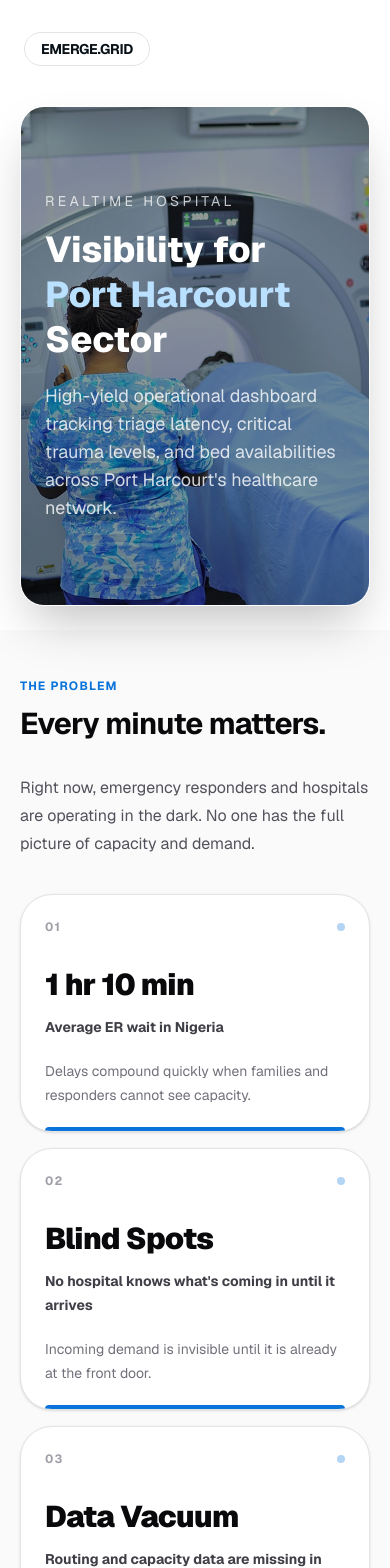
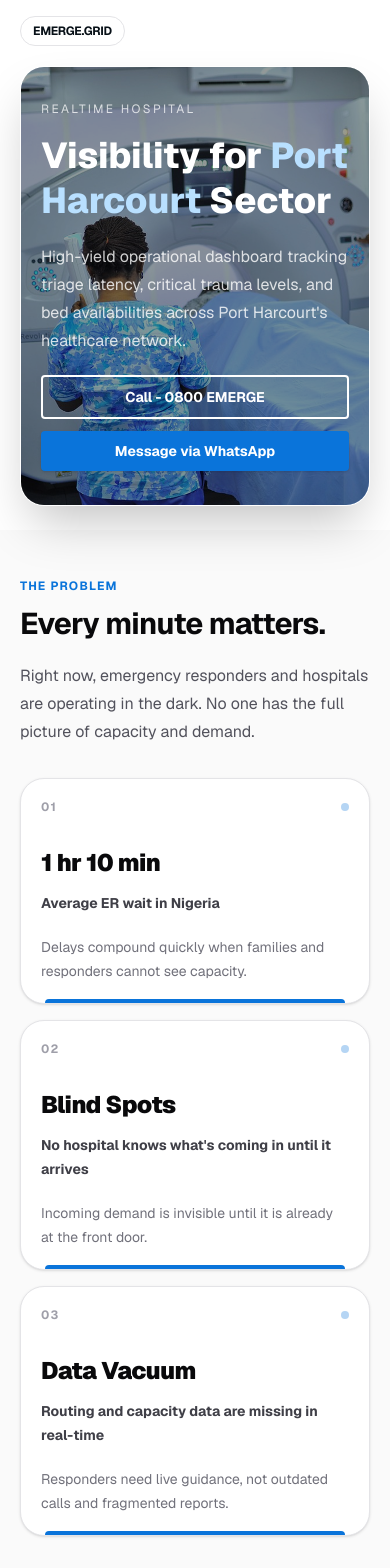
Before and after one commit to Philemon01/emerge_grid, a Next.js app in the folder my-app/: page / in a window 390 px wide. Shown: the top 1568 px of the page. Built offline with nearby package versions, Linux system fonts and the light colour scheme.

Commit message:
ui change

```diff
--- a/my-app/app/components/features-section.tsx
+++ b/my-app/app/components/features-section.tsx
@@ -12,8 +12,8 @@ export default function FeaturesSection() {
 
   return (
     <section id="features" className="px-5 py-12">
-      <div className="max-w-5xl mx-auto bg-zinc-900 text-white rounded-[3rem] p-8 sm:p-12 lg:p-20">
-        <div className="mb-12">
+      <div className="max-w-5xl mx-auto bg-zinc-900 text-white rounded-[2rem] p-6 sm:rounded-[3rem] sm:p-10 lg:p-16 xl:p-20">
+        <div className="mb-8 sm:mb-12">
           <h3 className="text-xs font-bold uppercase tracking-widest text-white/50 mb-3">
             Key features
           </h3>
@@ -22,7 +22,7 @@ export default function FeaturesSection() {
           </h2>
         </div>
 
-        <div className="grid grid-cols-1 sm:grid-cols-2 lg:grid-cols-3 gap-x-12 gap-y-10">
+        <div className="grid grid-cols-1 gap-x-8 gap-y-7 sm:grid-cols-2 lg:grid-cols-3 lg:gap-x-12 lg:gap-y-10">
           {features.map((f, i) => (
             <div key={i} className="flex gap-4 items-start">
               <span className="text-2xl">{f.icon}</span>
--- a/my-app/app/components/header.tsx
+++ b/my-app/app/components/header.tsx
@@ -1,13 +1,15 @@
+import Link from "next/link";
+
 export default function Header() {
   return (
-    <header className="w-full py-8">
-      <div className="max-w-7xl mx-auto px-6 flex items-center justify-between">
+    <header className="w-full py-4 sm:py-6 lg:py-8">
+      <div className="max-w-7xl mx-auto px-5 sm:px-6 flex items-center justify-between gap-4">
         {/* Logo to the left */}
-        <a href="/" className="flex items-center gap-3 group">
-          <div className="px-4 py-1.5 rounded-full border border-zinc-200 text-sm font-bold tracking-tight group-hover:border-zinc-800 transition-colors">
+        <Link href="/" className="flex items-center gap-3 group">
+          <div className="px-3 py-1.5 rounded-full border border-zinc-200 text-xs font-bold tracking-tight group-hover:border-zinc-800 transition-colors sm:px-4 sm:text-sm">
             EMERGE.GRID
           </div>
-        </a>
+        </Link>
 
         {/* CTA buttons to the extreme right */}
         <div className="hidden md:flex items-center gap-3">
--- a/my-app/app/components/hero-section.tsx
+++ b/my-app/app/components/hero-section.tsx
@@ -1,12 +1,11 @@
 import Image from "next/image";
-import Stat from "./stat";
 import heroImage from "../asset/images/Rectangle 33 (1).png";
 
 export default function HeroSection() {
   return (
-    <section className="relative px-5 pb-6 pt-2 sm:pb-6 sm:pt-1">
+    <section className="relative px-5 pb-6 pt-1 sm:pb-8">
       <div className="mx-auto w-full max-w-7xl">
-        <div className="relative overflow-hidden rounded-3xl border border-white/10 shadow-2xl min-h-[500px] sm:h-[600px] lg:h-[650px]">
+        <div className="relative min-h-[440px] overflow-hidden rounded-[1.5rem] border border-white/10 shadow-2xl sm:h-[560px] sm:rounded-3xl lg:h-[650px]">
           <Image
             src={heroImage}
             alt="Emergency coordination hero"
@@ -15,24 +14,24 @@ export default function HeroSection() {
             priority
           />
           <div className="absolute inset-0 bg-black/40" />
-          <div className="absolute inset-0 flex flex-col justify-center p-6 sm:p-12 lg:p-20">
+          <div className="absolute inset-0 flex flex-col justify-center p-5 sm:p-10 lg:p-20">
             {/* <div className="mb-8 text-sm font-semibold uppercase tracking-[0.3em] text-white/90">EMERGE_GRID</div> */}
 
             <div className="max-w-2xl">
-              <p className="text-sm tracking-[0.24em] uppercase text-white/75 mb-4">Realtime Hospital</p>
-              <h1 className="text-4xl sm:text-5xl lg:text-6xl font-extrabold leading-tight text-white">
+              <p className="text-xs tracking-[0.2em] uppercase text-white/75 mb-4 sm:text-sm sm:tracking-[0.24em]">Realtime Hospital</p>
+              <h1 className="text-4xl font-extrabold leading-tight text-white sm:text-5xl lg:text-6xl">
                 Visibility for <span className="text-[#B9E0FF]">Port Harcourt</span> Sector
               </h1>
-              <p className="mt-5 text-lg text-white/80 max-w-2xl">
-                High-yield operational dashboard tracking triage latency, critical trauma levels, and bed availabilities across Port Harcourt's healthcare network.
+              <p className="mt-5 max-w-2xl text-base leading-7 text-white/80 sm:text-lg">
+                High-yield operational dashboard tracking triage latency, critical trauma levels, and bed availabilities across Port Harcourt&apos;s healthcare network.
               </p>
 
-              <div className="hidden md:flex mt-5 items-center gap-3">
+              <div className="mt-5 flex flex-col gap-3 sm:flex-row sm:flex-wrap">
                 {/* Secondary CTA */}
-                <a className="px-3 py-2.5 rounded-sm border-2 border-[#ffffff] text-[#ffffff] text-sm font-bold hover:bg-[#0A74DA]/10 transition-colors" href="#">Call - 0800 EMERGE</a>
+                <a className="px-3 py-2.5 rounded-sm border-2 border-[#ffffff] text-center text-sm font-bold text-[#ffffff] transition-colors hover:bg-[#0A74DA]/10" href="#">Call - 0800 EMERGE</a>
 
                 {/* Primary CTA */}
-                <a className="px-3 py-2.5 rounded-sm bg-[#0A74DA] text-white text-sm font-bold hover:bg-[#0757a4] shadow-sm transition-colors" href="#">Message via WhatsApp</a>
+                <a className="px-3 py-2.5 rounded-sm bg-[#0A74DA] text-center text-sm font-bold text-white shadow-sm transition-colors hover:bg-[#0757a4]" href="#">Message via WhatsApp</a>
               </div>
             </div>
           </div>
--- a/my-app/app/components/problem-section.tsx
+++ b/my-app/app/components/problem-section.tsx
@@ -20,7 +20,7 @@ export default function ProblemSection() {
   return (
     <section id="problem" className="bg-zinc-50 px-5 py-12">
       <div className="mx-auto max-w-5xl">
-        <div className="grid gap-8 lg:grid-cols-[0.9fr_1.1fr] lg:items-end">
+        <div className="grid gap-5 sm:gap-8 lg:grid-cols-[0.9fr_1.1fr] lg:items-end">
           <div>
             <p className="mb-3 text-xs font-bold uppercase tracking-widest text-[#0A74DA]">
               The problem
@@ -36,11 +36,11 @@ export default function ProblemSection() {
           </p>
         </div>
 
-        <div className="mt-9 grid grid-cols-1 gap-4 md:grid-cols-3">
+        <div className="mt-8 grid grid-cols-1 gap-4 sm:grid-cols-2 lg:grid-cols-3">
           {problems.map((problem, index) => (
             <article
               key={problem.value}
-              className="group relative overflow-hidden rounded-[2rem] border border-zinc-200 bg-white p-6 shadow-sm transition-all duration-300 hover:-translate-y-1 hover:shadow-xl hover:shadow-zinc-200/70"
+              className="group relative overflow-hidden rounded-[1.5rem] border border-zinc-200 bg-white p-5 shadow-sm transition-all duration-300 hover:-translate-y-1 hover:shadow-xl hover:shadow-zinc-200/70 sm:rounded-[2rem] sm:p-6"
             >
               <div className="mb-8 flex items-center justify-between">
                 <span className="text-xs font-bold uppercase tracking-widest text-zinc-400">
@@ -49,7 +49,7 @@ export default function ProblemSection() {
                 <span className="h-2 w-2 rounded-full bg-[#0A74DA]/30 transition-colors group-hover:bg-[#0A74DA]" />
               </div>
 
-              <h3 className="text-3xl font-black tracking-tight text-zinc-950">
+              <h3 className="text-2xl font-black tracking-tight text-zinc-950 sm:text-3xl">
                 {problem.value}
               </h3>
               <p className="mt-3 text-sm font-bold leading-6 text-zinc-700">
--- a/my-app/app/components/roadmap-section.tsx
+++ b/my-app/app/components/roadmap-section.tsx
@@ -59,12 +59,12 @@ export default function RoadmapSection() {
         </div>
 
         <div className="mt-10">
-          <ol className="grid gap-5 lg:grid-cols-12">
+          <ol className="grid gap-4 sm:gap-5 lg:grid-cols-12">
             {steps.map((step, i) => (
               <li
                 key={step.phase}
-                className={`group relative overflow-hidden rounded-[2rem] border p-6 shadow-sm transition-all duration-300 hover:-translate-y-1 hover:shadow-xl hover:shadow-zinc-200/70 ${
-                  i === 0 ? "min-h-[430px] sm:p-8" : "min-h-[210px]"
+                className={`group relative overflow-hidden rounded-[1.5rem] border p-5 shadow-sm transition-all duration-300 hover:-translate-y-1 hover:shadow-xl hover:shadow-zinc-200/70 sm:rounded-[2rem] sm:p-6 ${
+                  i === 0 ? "min-h-[300px] lg:min-h-[430px] lg:p-8" : "min-h-[190px]"
                 } ${step.surface} ${step.size}`}
               >
                 <div className="relative z-10 flex h-full flex-col justify-between">
@@ -75,7 +75,7 @@ export default function RoadmapSection() {
                       </p>
                       <h3
                         className={`mt-3 font-bold tracking-tight ${
-                          i === 0 ? "text-3xl sm:text-5xl" : "text-2xl"
+                          i === 0 ? "text-3xl sm:text-4xl lg:text-5xl" : "text-2xl"
                         }`}
                       >
                         {step.label}
@@ -87,7 +87,7 @@ export default function RoadmapSection() {
                   </div>
 
                   <p
-                    className={`mt-8 max-w-md leading-7 ${
+                    className={`mt-6 max-w-md leading-7 sm:mt-8 ${
                       i === 0 ? "text-base text-zinc-300 sm:text-lg" : "text-sm text-zinc-600"
                     }`}
                   >
--- a/my-app/app/components/section-header.tsx
+++ b/my-app/app/components/section-header.tsx
@@ -10,7 +10,7 @@ export default function SectionHeader({
   centered?: boolean;
 }) {
   return (
-    <div className={`mb-12 ${centered ? 'text-center' : ''}`}>
+    <div className={`mb-8 sm:mb-10 lg:mb-12 ${centered ? 'text-center' : ''}`}>
       <h3 className="text-xs font-bold uppercase tracking-widest text-brand-primary mb-3">
         {title}
       </h3>
@@ -20,7 +20,7 @@ export default function SectionHeader({
         </h2>
       )}
       {description && (
-        <p className={`mt-4 text-lg text-zinc-600 max-w-2xl ${centered ? 'mx-auto' : ''}`}>
+        <p className={`mt-4 text-base leading-7 text-zinc-600 max-w-2xl sm:text-lg ${centered ? 'mx-auto' : ''}`}>
           {description}
         </p>
       )}
```
Also changed, not shown: my-app/app/components/how-section.tsx (+6 -6 lines).
